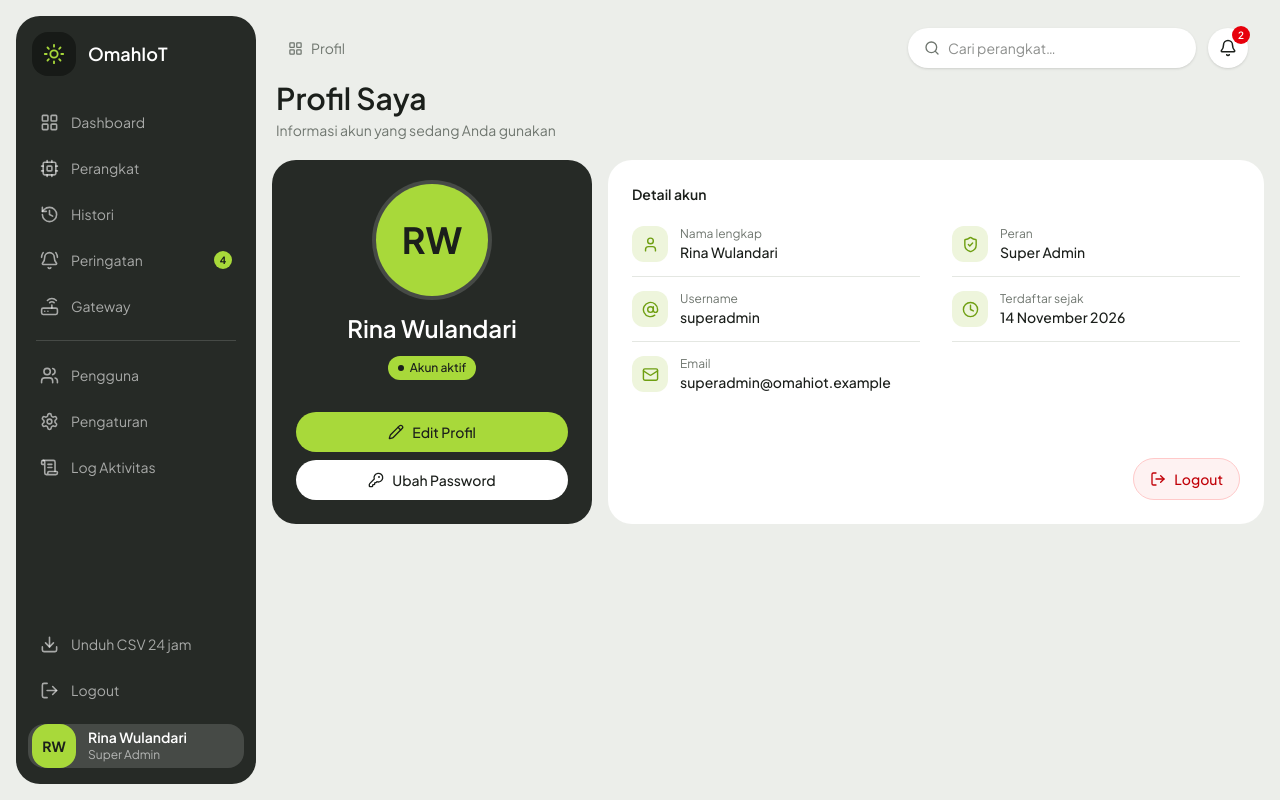
After one commit to bayu3prayitno/dashboard_plts, a Laravel app: page /profil in a window 1280 px wide. The commit adds this page. Run offline with Laravel 12, Linux system fonts and the light colour scheme; a user stored in the database is signed in; data comes from the database, SQL or seed files in the repository; style sheets or scripts are compiled from the project's sources.

Commit message:
fix menu profil

```diff
--- /dev/null
+++ b/app/Http/Controllers/ProfileController.php
@@ -0,0 +1,50 @@
+<?php
+
+namespace App\Http\Controllers;
+
+use Illuminate\Http\RedirectResponse;
+use Illuminate\Http\Request;
+use Illuminate\Validation\Rule;
+use Illuminate\Validation\Rules\Password;
+use Illuminate\View\View;
+
+class ProfileController extends Controller
+{
+    /** Profil pengguna yang sedang login. */
+    public function show(Request $request): View
+    {
+        return view('profile.show', ['user' => $request->user()]);
+    }
+
+    /** Simpan perubahan nama, username, dan email (modal "Edit Profil"). */
+    public function update(Request $request): RedirectResponse
+    {
+        $user = $request->user();
+
+        $data = $request->validateWithBag('profile', [
+            'name' => ['required', 'string', 'max:255'],
+            'username' => ['required', 'string', 'max:255', 'alpha_dash', Rule::unique('users')->ignore($user)],
+            'email' => ['required', 'string', 'email', 'max:255', Rule::unique('users')->ignore($user)],
+        ], [], ['name' => 'nama', 'username' => 'username', 'email' => 'email']);
+
+        $user->update($data);
+
+        return redirect()->route('profile.show')->with('status', 'Profil berhasil diperbarui.');
+    }
+
+    /** Ganti kata sandi setelah memverifikasi kata sandi lama (modal "Ubah Password"). */
+    public function updatePassword(Request $request): RedirectResponse
+    {
+        $data = $request->validateWithBag('password', [
+            'current_password' => ['required', 'current_password'],
+            'password' => ['required', 'confirmed', Password::min(8)],
+        ], [], [
+            'current_password' => 'kata sandi saat ini',
+            'password' => 'kata sandi baru',
+        ]);
+
+        $request->user()->update(['password' => $data['password']]);
+
+        return redirect()->route('profile.show')->with('status', 'Kata sandi berhasil diubah.');
+    }
+}
--- a/resources/views/components/icon.blade.php
+++ b/resources/views/components/icon.blade.php
@@ -26,6 +26,13 @@
         'clock' => '<circle cx="12" cy="12" r="10"/><path d="M12 6v6l4 2"/>',
         'eye' => '<path d="M2.062 12.348a1 1 0 0 1 0-.696 10.75 10.75 0 0 1 19.876 0 1 1 0 0 1 0 .696 10.75 10.75 0 0 1-19.876 0"/><circle cx="12" cy="12" r="3"/>',
         'x' => '<path d="M18 6 6 18M6 6l12 12"/>',
+        'check' => '<path d="M20 6 9 17l-5-5"/>',
+        'user' => '<path d="M19 21v-2a4 4 0 0 0-4-4H9a4 4 0 0 0-4 4v2"/><circle cx="12" cy="7" r="4"/>',
+        'mail' => '<rect x="2" y="4" width="20" height="16" rx="2"/><path d="m22 7-8.97 5.7a1.94 1.94 0 0 1-2.06 0L2 7"/>',
+        'at-sign' => '<circle cx="12" cy="12" r="4"/><path d="M16 8v5a3 3 0 0 0 6 0v-1a10 10 0 1 0-4 8"/>',
+        'shield-check' => '<path d="M20 13c0 5-3.5 7.5-7.66 8.95a1 1 0 0 1-.67-.01C7.5 20.5 4 18 4 13V6a1 1 0 0 1 1-1c2 0 4.5-1.2 6.24-2.72a1.17 1.17 0 0 1 1.52 0C14.51 3.81 17 5 19 5a1 1 0 0 1 1 1z"/><path d="m9 12 2 2 4-4"/>',
+        'camera' => '<path d="M14.5 4h-5L7 7H4a2 2 0 0 0-2 2v9a2 2 0 0 0 2 2h16a2 2 0 0 0 2-2V9a2 2 0 0 0-2-2h-3l-2.5-3z"/><circle cx="12" cy="13" r="3"/>',
+        'key-round' => '<path d="M2.586 17.414A2 2 0 0 0 2 18.828V21a1 1 0 0 0 1 1h3a1 1 0 0 0 1-1v-1a1 1 0 0 1 1-1h1a1 1 0 0 0 1-1v-1a1 1 0 0 1 1-1h.172a2 2 0 0 0 1.414-.586l.814-.814a6.5 6.5 0 1 0-4-4z"/><circle cx="16.5" cy="7.5" r=".5" fill="currentColor"/>',
         'radio' => '<path d="M4.9 19.1C1 15.2 1 8.8 4.9 4.9"/><path d="M7.8 16.2c-2.3-2.3-2.3-6.1 0-8.5"/><circle cx="12" cy="12" r="2"/><path d="M16.2 7.8c2.3 2.3 2.3 6.1 0 8.5"/><path d="M19.1 4.9C23 8.8 23 15.1 19.1 19"/>',
     ];
 @endphp
--- a/resources/views/layouts/app.blade.php
+++ b/resources/views/layouts/app.blade.php
@@ -17,6 +17,7 @@
     $pageNames = [
         'devices' => 'Perangkat', 'historical' => 'Histori', 'alerts' => 'Peringatan', 'gateway' => 'Gateway',
         'settings.users' => 'Pengguna', 'settings.auditLog' => 'Log Aktivitas', 'settings' => 'Pengaturan',
+        'profile' => 'Profil',
     ];
     $pageName = 'Dashboard';
     foreach ($pageNames as $prefix => $name) {
@@ -108,8 +109,8 @@
                         <span class="nav-hint">Masuk</span>
                     </a>
                 @endauth
-                <a href="{{ route('settings.index') }}" aria-label="Profil {{ $layoutUser['nama'] }}"
-                   class="group relative mt-2 flex items-center gap-3 rounded-2xl px-1 lg:sb-collapsed:px-0">
+                <a href="{{ route('profile.show') }}" aria-label="Profil {{ $layoutUser['nama'] }}"
+                   class="group relative mt-2 flex items-center gap-3 rounded-2xl px-1 transition-colors hover:bg-white/10 lg:sb-collapsed:px-0 {{ Route::is('profile.*') ? 'bg-white/15' : '' }}">
                     <span class="grid size-11 shrink-0 place-items-center rounded-2xl bg-lime text-sm font-bold text-ink">{{ $initials }}</span>
                     <span class="nav-label">
                         <span class="block text-sm leading-tight font-semibold">{{ $layoutUser['nama'] }}</span>
--- /dev/null
+++ b/resources/views/profile/show.blade.php
@@ -0,0 +1,207 @@
+@extends('layouts.app')
+
+@section('title', 'Profil Saya - OmahIoT Dashboard')
+@section('page-title', 'Profil Saya')
+@section('page-subtitle', 'Informasi akun yang sedang Anda gunakan')
+
+@php
+    $initials = collect(explode(' ', $user->name))->map(fn ($w) => mb_substr($w, 0, 1))->take(2)->join('');
+    // Urutan mengikuti alur grid dua kolom: kiri-kanan per baris
+    $fields = [
+        ['icon' => 'user', 'label' => 'Nama lengkap', 'value' => $user->name],
+        ['icon' => 'shield-check', 'label' => 'Peran', 'value' => $user->roleLabel()],
+        ['icon' => 'at-sign', 'label' => 'Username', 'value' => $user->username],
+        ['icon' => 'clock', 'label' => 'Terdaftar sejak', 'value' => $user->created_at?->locale('id')->translatedFormat('d F Y') ?? '—'],
+        ['icon' => 'mail', 'label' => 'Email', 'value' => $user->email],
+    ];
+
+    $input = 'w-full rounded-xl border border-line bg-white px-3 py-2.5 text-sm outline-none focus:border-primary focus:ring-2 focus:ring-primary/15';
+    // Modal: animasi masuk/keluar CSS murni (Tailwind v4: starting: + transition-discrete)
+    $dialog = 'm-auto w-[calc(100%-2rem)] max-w-md rounded-3xl bg-white p-6 text-ink shadow-2xl
+               opacity-0 scale-95 transition-all transition-discrete duration-200 ease-out motion-reduce:transition-none
+               open:opacity-100 open:scale-100 starting:open:opacity-0 starting:open:scale-95
+               backdrop:bg-black/50 backdrop:opacity-0 backdrop:transition-all backdrop:transition-discrete backdrop:duration-200
+               open:backdrop:opacity-100 starting:open:backdrop:opacity-0';
+    // Modal mana yang dibuka otomatis saat validasi gagal
+    $openModal = $errors->profile->any() ? 'edit-profile' : ($errors->password->any() ? 'edit-password' : null);
+@endphp
+
+@section('content')
+@if (session('status'))
+    <div data-flash class="mb-4 flex items-center gap-3 rounded-2xl bg-primary-soft px-4 py-3 text-sm text-ink" role="status">
+        <span class="grid size-7 shrink-0 place-items-center rounded-full bg-lime text-ink"><x-icon name="check" :size="15" /></span>
+        <span class="flex-1">{{ session('status') }}</span>
+        <button type="button" aria-label="Tutup" class="grid size-7 place-items-center rounded-full text-muted hover:bg-white hover:text-ink" onclick="this.parentElement.remove()">
+            <x-icon name="x" :size="15" />
+        </button>
+    </div>
+@endif
+
+<div class="grid grid-cols-1 gap-4 lg:grid-cols-3">
+    {{-- ================= KARTU PROFIL (1/3) ================= --}}
+    <section class="relative flex flex-col overflow-hidden rounded-3xl bg-primary p-6 text-white">
+        <div class="relative flex flex-1 flex-col items-center text-center">
+            <div class="relative">
+                <span class="grid size-28 place-items-center rounded-full bg-lime text-4xl font-bold text-ink ring-4 ring-white/15">{{ $initials }}</span>
+            </div>
+            <h2 class="mt-4 w-full truncate text-2xl font-semibold">{{ $user->name }}</h2>
+            <span class="mt-3 inline-flex items-center gap-1.5 rounded-full px-2.5 py-1 text-xs font-medium {{ $user->is_active ? 'bg-lime text-ink' : 'bg-red-500/20 text-red-200' }}">
+                <span class="size-1.5 rounded-full {{ $user->is_active ? 'bg-ink' : 'bg-red-300' }}"></span>
+                {{ $user->is_active ? 'Akun aktif' : 'Akun nonaktif' }}
+            </span>
+
+            <div class="mt-auto flex w-full flex-col gap-2 pt-8">
+                <button type="button" data-open-modal="edit-profile" class="btn w-full bg-lime text-ink hover:bg-primary-light/90">
+                    <x-icon name="pencil" :size="16" /> Edit Profil
+                </button>
+                <button type="button" data-open-modal="edit-password" class="btn w-full bg-white text-ink hover:bg-primary-soft">
+                    <x-icon name="key-round" :size="16" /> Ubah Password
+                </button>
+            </div>
+        </div>
+    </section>
+
+    {{-- ================= DETAIL AKUN (2/3) ================= --}}
+    <div class="card flex flex-col sm:p-6 lg:col-span-2">
+        <h3 class="mb-2 text-sm font-semibold">Detail akun</h3>
+        <dl class="grid grid-cols-1 gap-x-8 sm:grid-cols-2">
+            @foreach ($fields as $f)
+                <div class="flex items-center gap-3 border-b border-line py-3.5 {{ $loop->last ? 'sm:border-b-0' : '' }}">
+                    <span class="grid size-9 shrink-0 place-items-center rounded-xl bg-primary-soft text-lime-dark">
+                        <x-icon :name="$f['icon']" :size="17" />
+                    </span>
+                    <div class="min-w-0">
+                        <dt class="text-xs text-muted">{{ $f['label'] }}</dt>
+                        <dd class="truncate text-sm font-medium">{{ $f['value'] }}</dd>
+                    </div>
+                </div>
+            @endforeach
+        </dl>
+
+        <div class="mt-auto flex justify-end pt-8">
+            <form method="POST" action="{{ route('logout') }}">
+                @csrf
+                <button type="submit" class="btn border border-red-200 bg-red-50 text-red-700 hover:bg-red-100">
+                    <x-icon name="log-out" :size="16" /> Logout
+                </button>
+            </form>
+        </div>
+    </div>
+</div>
+
+{{-- ================= MODAL: EDIT PROFIL ================= --}}
+<dialog id="edit-profile" class="{{ $dialog }}" aria-labelledby="edit-profile-title">
+    <form method="POST" action="{{ route('profile.update') }}" class="space-y-4">
+        @csrf
+        @method('PUT')
+        <div class="flex items-start justify-between gap-3">
+            <div>
+                <h2 id="edit-profile-title" class="text-lg font-semibold">Edit Profil</h2>
+                <p class="mt-0.5 text-sm text-muted">Perbarui nama, username, dan email Anda.</p>
+            </div>
+            <button type="button" data-close-modal aria-label="Tutup" class="grid size-9 shrink-0 place-items-center rounded-full text-muted hover:bg-canvas hover:text-ink">
+                <x-icon name="x" :size="18" />
+            </button>
+        </div>
+
+        <label class="block text-sm">
+            <span class="mb-1.5 block font-medium">Nama lengkap</span>
+            <input name="name" value="{{ old('name', $user->name) }}" autocomplete="name" required
+                class="{{ $input }} @error('name', 'profile') border-red-300 @enderror">
+            @error('name', 'profile') <span class="mt-1 block text-xs text-red-600">{{ $message }}</span> @enderror
+        </label>
+
+        <label class="block text-sm">
+            <span class="mb-1.5 block font-medium">Username</span>
+            <input name="username" value="{{ old('username', $user->username) }}" autocomplete="username" required
+                class="{{ $input }} @error('username', 'profile') border-red-300 @enderror">
+            @error('username', 'profile') <span class="mt-1 block text-xs text-red-600">{{ $message }}</span> @enderror
+        </label>
+
+        <label class="block text-sm">
+            <span class="mb-1.5 block font-medium">Email</span>
+            <input type="email" name="email" value="{{ old('email', $user->email) }}" autocomplete="email" required
+                class="{{ $input }} @error('email', 'profile') border-red-300 @enderror">
+            @error('email', 'profile') <span class="mt-1 block text-xs text-red-600">{{ $message }}</span> @enderror
+        </label>
+
+        <div class="flex justify-end gap-2 pt-2">
+            <button type="button" data-close-modal class="btn btn-outline">Batal</button>
+            <button type="submit" class="btn btn-primary">Simpan</button>
+        </div>
+    </form>
+</dialog>
+
+{{-- ================= MODAL: UBAH PASSWORD ================= --}}
+<dialog id="edit-password" class="{{ $dialog }}" aria-labelledby="edit-password-title">
+    <form method="POST" action="{{ route('profile.password') }}" class="space-y-4">
+        @csrf
+        @method('PUT')
+        <div class="flex items-start justify-between gap-3">
+            <div>
+                <h2 id="edit-password-title" class="text-lg font-semibold">Ubah Password</h2>
+                <p class="mt-0.5 text-sm text-muted">Masukkan kata sandi saat ini, lalu kata sandi baru minimal 8 karakter.</p>
+            </div>
+            <button type="button" data-close-modal aria-label="Tutup" class="grid size-9 shrink-0 place-items-center rounded-full text-muted hover:bg-canvas hover:text-ink">
+                <x-icon name="x" :size="18" />
+            </button>
+        </div>
+
+        @foreach ([
+            ['name' => 'current_password', 'label' => 'Kata sandi saat ini', 'autocomplete' => 'current-password'],
+            ['name' => 'password', 'label' => 'Kata sandi baru', 'autocomplete' => 'new-password'],
+            ['name' => 'password_confirmation', 'label' => 'Ulangi kata sandi baru', 'autocomplete' => 'new-password'],
+        ] as $pw)
+            <label class="block text-sm">
+                <span class="mb-1.5 block font-medium">{{ $pw['label'] }}</span>
+                <span class="relative block">
+                    <input type="password" name="{{ $pw['name'] }}" autocomplete="{{ $pw['autocomplete'] }}" required
+                        class="{{ $input }} pr-11 @error($pw['name'], 'password') border-red-300 @enderror">
+                    <button type="button" data-toggle-password aria-label="Tampilkan kata sandi"
+                        class="absolute top-1/2 right-2 grid size-8 -translate-y-1/2 place-items-center rounded-lg text-muted hover:bg-canvas hover:text-ink">
+                        <x-icon name="eye" :size="16" />
+                    </button>
+                </span>
+                @error($pw['name'], 'password') <span class="mt-1 block text-xs text-red-600">{{ $message }}</span> @enderror
+            </label>
+        @endforeach
+
+        <div class="flex justify-end gap-2 pt-2">
+            <button type="button" data-close-modal class="btn btn-outline">Batal</button>
+            <button type="submit" class="btn btn-primary">Simpan kata sandi</button>
+        </div>
+    </form>
+</dialog>
+@endsection
+
+@push('scripts')
+<script>
+(function () {
+    // Buka modal dari tombol pemicu
+    document.querySelectorAll('[data-open-modal]').forEach((btn) =>
+        btn.addEventListener('click', () => document.getElementById(btn.dataset.openModal)?.showModal()));
+
+    document.querySelectorAll('dialog').forEach((dialog) => {
+        dialog.querySelectorAll('[data-close-modal]').forEach((btn) => btn.addEventListener('click', () => dialog.close()));
+        // Klik di backdrop (di luar panel) menutup modal
+        dialog.addEventListener('click', (e) => {
+            const r = dialog.getBoundingClientRect();
+            const outside = e.clientX < r.left || e.clientX > r.right || e.clientY < r.top || e.clientY > r.bottom;
+            if (outside) dialog.close();
+        });
+    });
+
+    // Tampilkan / sembunyikan kata sandi
+    document.querySelectorAll('[data-toggle-password]').forEach((btn) =>
+        btn.addEventListener('click', () => {
+            const input = btn.parentElement.querySelector('input');
+            input.type = input.type === 'password' ? 'text' : 'password';
+        }));
+
+    // Validasi gagal: buka kembali modal yang bersangkutan
+    @if ($openModal)
+        document.getElementById(@json($openModal))?.showModal();
+    @endif
+})();
+</script>
+@endpush
--- a/routes/web.php
+++ b/routes/web.php
@@ -7,6 +7,7 @@ use App\Http\Controllers\AlertController;
 use App\Http\Controllers\HistoricalDataController;
 use App\Http\Controllers\GatewayController;
 use App\Http\Controllers\SettingsController;
+use App\Http\Controllers\ProfileController;
 use App\Http\Controllers\Auth\LoginController;
 
 // Autentikasi
@@ -25,6 +26,11 @@ Route::get('/', function () {
 Route::middleware('auth')->group(function () {
     // Dashboard
     Route::get('/dashboard', [DashboardController::class, 'index'])->name('dashboard.index');
+
+    // Profil pengguna yang sedang login (dibuka dari kartu pengguna di sidebar)
+    Route::get('/profil', [ProfileController::class, 'show'])->name('profile.show');
+    Route::put('/profil', [ProfileController::class, 'update'])->name('profile.update');
+    Route::put('/profil/password', [ProfileController::class, 'updatePassword'])->name('profile.password');
 
     // Devices Management
     Route::prefix('devices')->name('devices.')->group(function () {
```
Also changed, not shown: tests/Feature/ProfileTest.php (added, +104 -0 lines).
